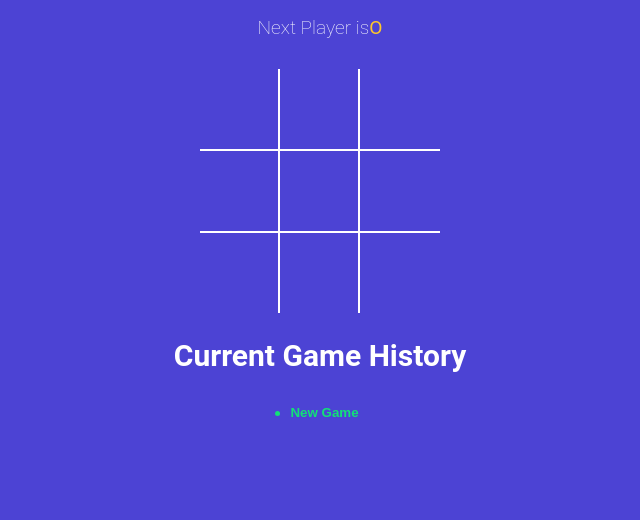
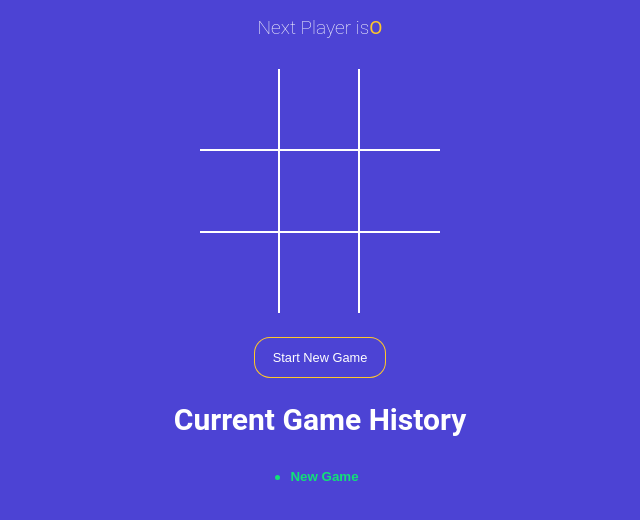
Before and after one commit to NikitaVishwakarma0322/tictactoe-game, a React (Vite) app: page / in a window 1280 px wide. Shown: the top 520 px of the page, without its empty margins (320-960 px from the left). Built offline with nearby package versions, Linux system fonts and the light colour scheme.

Commit message:
Added start new button

```diff
--- a/src/App.jsx
+++ b/src/App.jsx
@@ -57,6 +57,11 @@
     setCurrentMove(move);
   };
 
+  const onNewGameStart = () => {
+    setHistory(NEW_GAME);
+    setCurrentMove(0);
+  };
+
   return (
     <div className="app">
       <StatusMessage winner={winner} gamingBoard={gamingBoard} />
@@ -64,6 +69,14 @@
         squares={gamingBoard.squares}
         handleSquareClick={handleSquareClick}
       />
+
+      <button
+        onClick={onNewGameStart}
+        className={`btn-reset ${winner ? 'active' : ''}`}
+       >
+        Start New Game
+      </button>
+
       <h2>Current Game History</h2>
       <History history={history} moveTo={moveTo} currentMove={currentMove} />
     </div>
```
